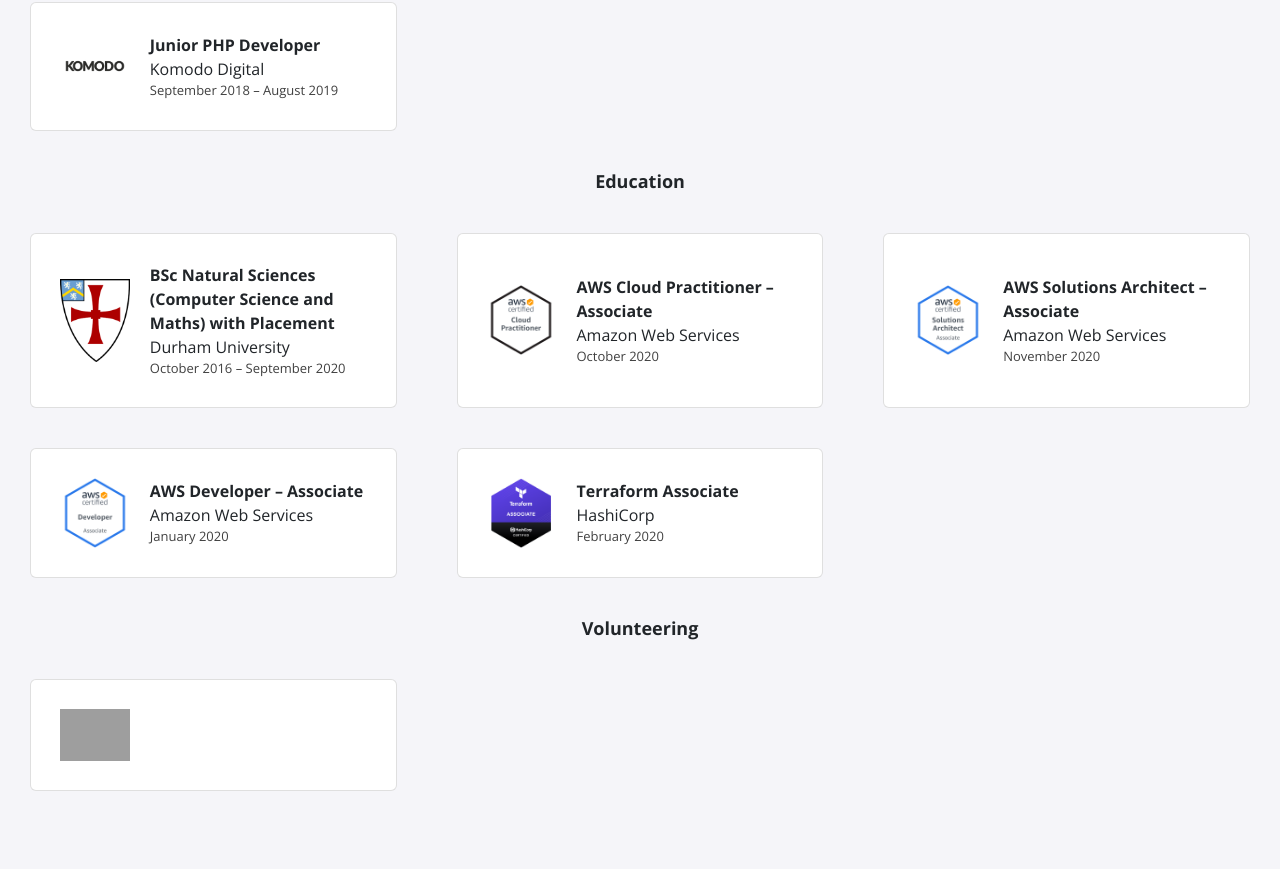
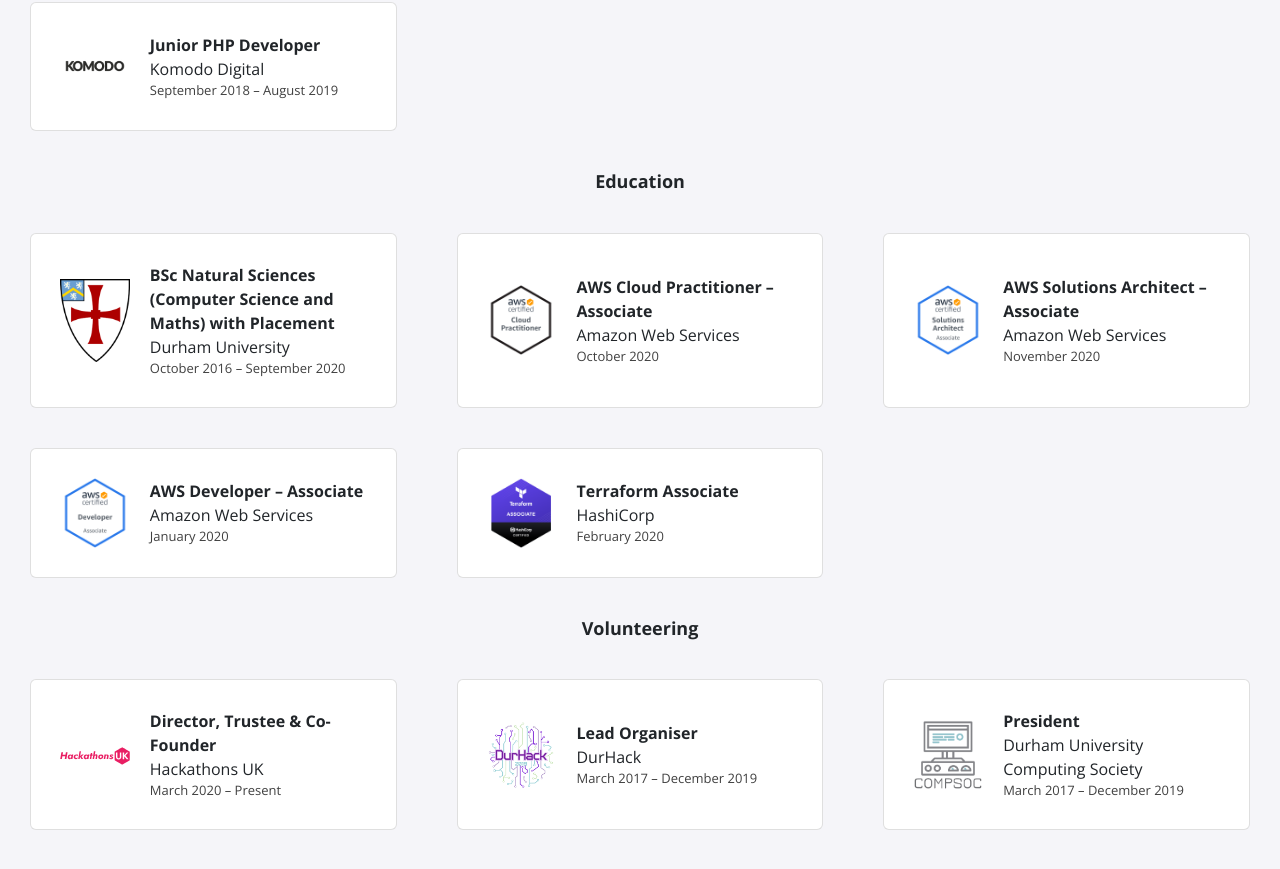
Before and after one commit to robzwolf/website, a Jekyll site: the page built from index.html, in a window 1280 px wide and 900 px high, scrolled down 621 px. Shown: the top 869 px of the window. Built offline with Jekyll 4.4.1, drawn with Linux system fonts in a browser that asks for light colours; nearby versions of some CDN libraries; grey boxes are pictures that could not be loaded.

Commit message:
Add volunteering section

```diff
--- a/_data/volunteering.yml
+++ b/_data/volunteering.yml
@@ -1,3 +1,14 @@
-- title: Nutrexa
-  event: Hack Cambridge Ternary
-  date: January 2018
+- role: Director, Trustee & Co-Founder
+  company: Hackathons UK
+  dates: March 2020 – Present
+  logo: huk.svg
+
+- role: Lead Organiser
+  company: DurHack
+  dates: March 2017 – December 2019
+  logo: dh.png
+
+- role: President
+  company: Durham University Computing Society
+  dates: March 2017 – December 2019
+  logo: compsoc.png
```
Also changed, not shown: assets/img/volunteering/CompSoc.svg (added), assets/img/volunteering/compsoc.png (added), assets/img/volunteering/dh.png (added), assets/img/volunteering/huk.svg (added), 1 other file.
